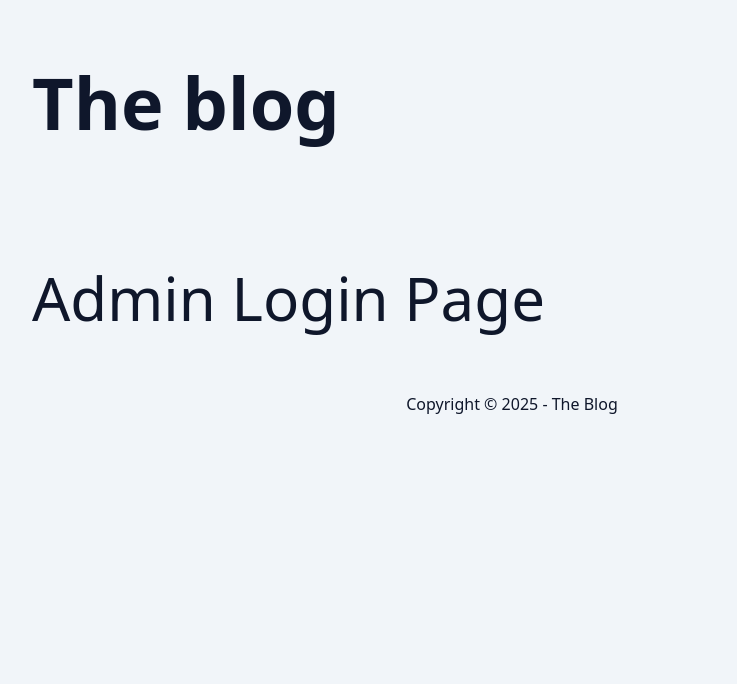
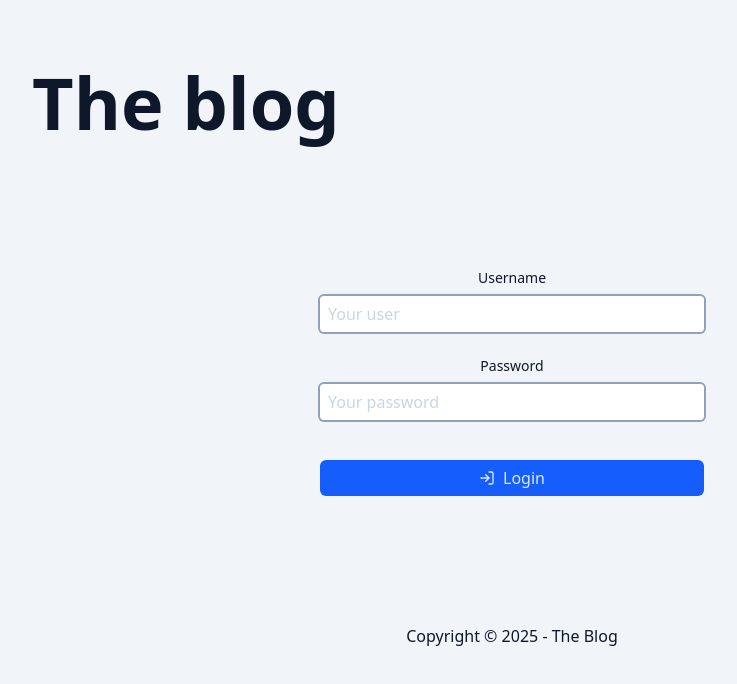
Before and after one commit to QueirozEdu/blog-app, a Next.js app: page /admin/login in a window 1280 px wide. Shown: the top 684 px of the page, without its empty margins (128-865 px from the left). Built offline with nearby package versions, Linux system fonts and the light colour scheme.

Commit message:
add login page mockup

```diff
--- /dev/null
+++ b/src/actions/login/login-action.ts
@@ -0,0 +1,17 @@
+"use server";
+
+import { asyncDelay } from "@/utils/async-delay";
+
+type LoginActionState = {
+    username: string;
+    error: string;
+};
+
+export async function loginAction(state: LoginActionState, formData: FormData) {
+    await asyncDelay(3000);
+
+    return {
+        username: "",
+        error: "Error!!",
+    };
+}
--- a/src/app/admin/login/page.tsx
+++ b/src/app/admin/login/page.tsx
@@ -1,5 +1,7 @@
+import { LoginForm } from "@/components/admin/LoginForm";
+
 export const dynamic = "force-dynamic";
 
 export default async function AdminLoginPage() {
-    return <div className="py-16 text-6xl">Admin Login Page</div>;
+    return <LoginForm />;
 }
--- /dev/null
+++ b/src/components/Admin/LoginForm/index.tsx
@@ -0,0 +1,62 @@
+"use client";
+
+import { loginAction } from "@/actions/login/login-action";
+import { Button } from "@/components/Button";
+import { InputText } from "@/components/InputText";
+import clsx from "clsx";
+import { LogInIcon } from "lucide-react";
+import { useActionState, useEffect } from "react";
+import { toast } from "react-toastify";
+
+export function LoginForm() {
+    const initialState = {
+        username: "",
+        error: "",
+    };
+    const [state, action, isPending] = useActionState(
+        loginAction,
+        initialState
+    );
+
+    useEffect(() => {
+        if (state.error) {
+            toast.dismiss();
+            toast.error(state.error);
+        }
+    }, [state]);
+
+    return (
+        <div
+            className={clsx(
+                "flex items-center justify-center",
+                "text-center max-w-sm mt-16 mb-32 mx-auto"
+            )}
+        >
+            <form action={action} className="flex-1 flex flex-col gap-6">
+                <InputText
+                    type="text"
+                    name="username"
+                    labelText="Username"
+                    placeholder="Your user"
+                    disabled={isPending}
+                    defaultValue={state.username}
+                />
+
+                <InputText
+                    type="password"
+                    name="password"
+                    labelText="Password"
+                    placeholder="Your password"
+                    disabled={isPending}
+                />
+
+                <Button disabled={isPending} type="submit" className="mt-4">
+                    <LogInIcon />
+                    Login
+                </Button>
+
+                {!!state.error && <p className="text-red-600">{state.error}</p>}
+            </form>
+        </div>
+    );
+}
```
Also changed, not shown: src/actions/login/logout-action.ts (added), 1 other file (tests, documents, lock files or other folders).
